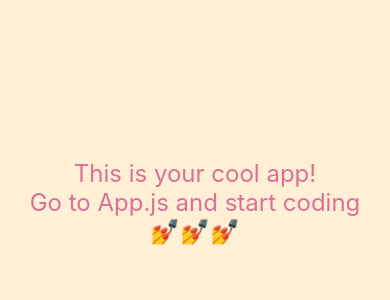
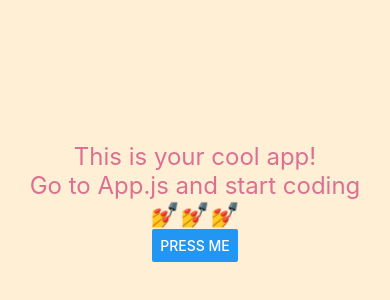
Before and after one commit to Technigo/project-react-native-app, a React Native app: screen / in a window 390 px wide. Shown: the part 220-520 px from the top of the page. Built offline with nearby package versions, Linux system fonts and the light colour scheme.

Commit message:
first commit

```diff
--- a/App.js
+++ b/App.js
@@ -13,14 +13,25 @@ const Title = styled.Text`
   color: palevioletred;
 `
 
+const Button = styled.Button`
+  font-size: 24px;
+  color: palevioletred;
+`
+
 const App = () => {
   return (
     <Container>
       <Title>This is your cool app!</Title>
       <Title>Go to App.js and start coding</Title>
       <Title>💅💅💅</Title>
+
+      <Button
+          title="Press me"></Button>
+
+
     </Container>
   )
+
 }
 
 export default App
```
